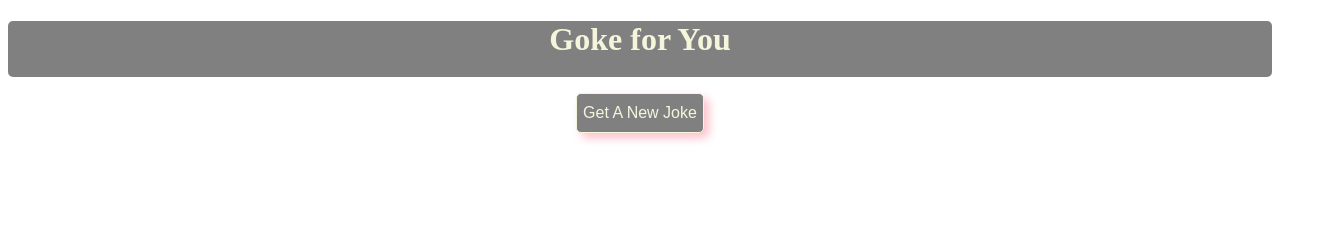
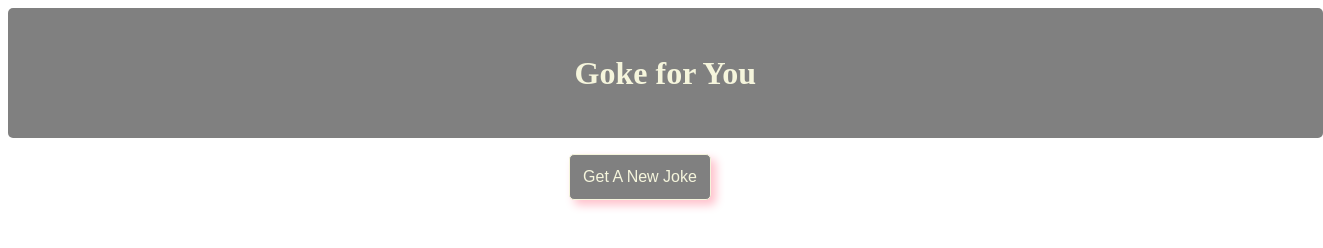
Before and after one commit to chulakimath/JokeGeneratorJavaScript, a plain HTML site: page index.html in a window 1280 px wide. Shown: the whole page, 1323 px wide, since content can reach past the window. Drawn offline with Linux system fonts and the light colour scheme.

Commit message:
Update index.html

```diff
--- a/index.html
+++ b/index.html
@@ -8,7 +8,7 @@
     <style>
         .head {
             width: 100%;
-            height: 7vh;
+            padding:2%;
             background-color: gray;
             text-align: center;
             color: beige;
@@ -26,7 +26,7 @@
             background-color: gray;
             border: none;
             border-radius: 5px;
-            height: 5vh;
+            padding:1%;
             color: beige;
             font-size: 1em;
             border: solid 1px beige;
```
